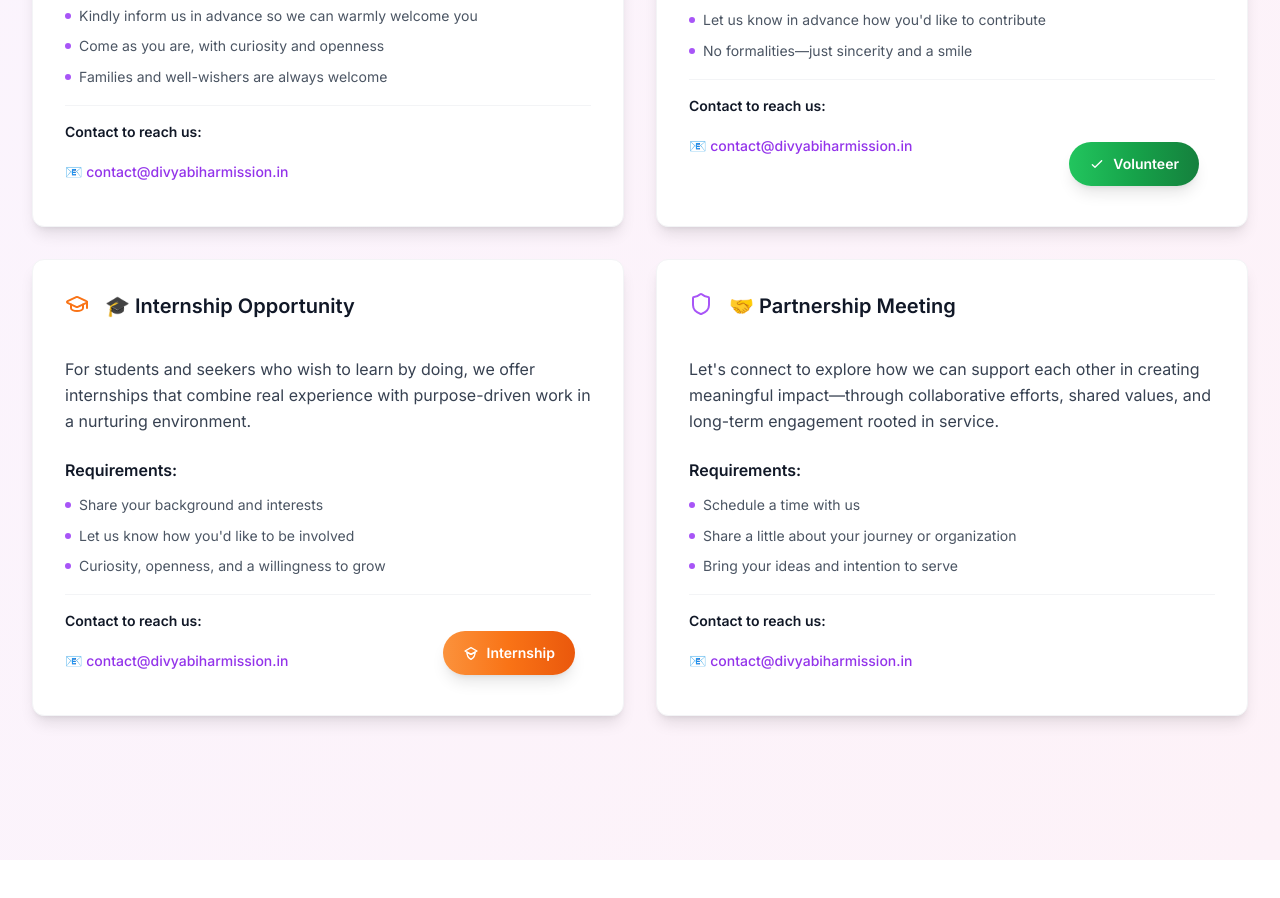
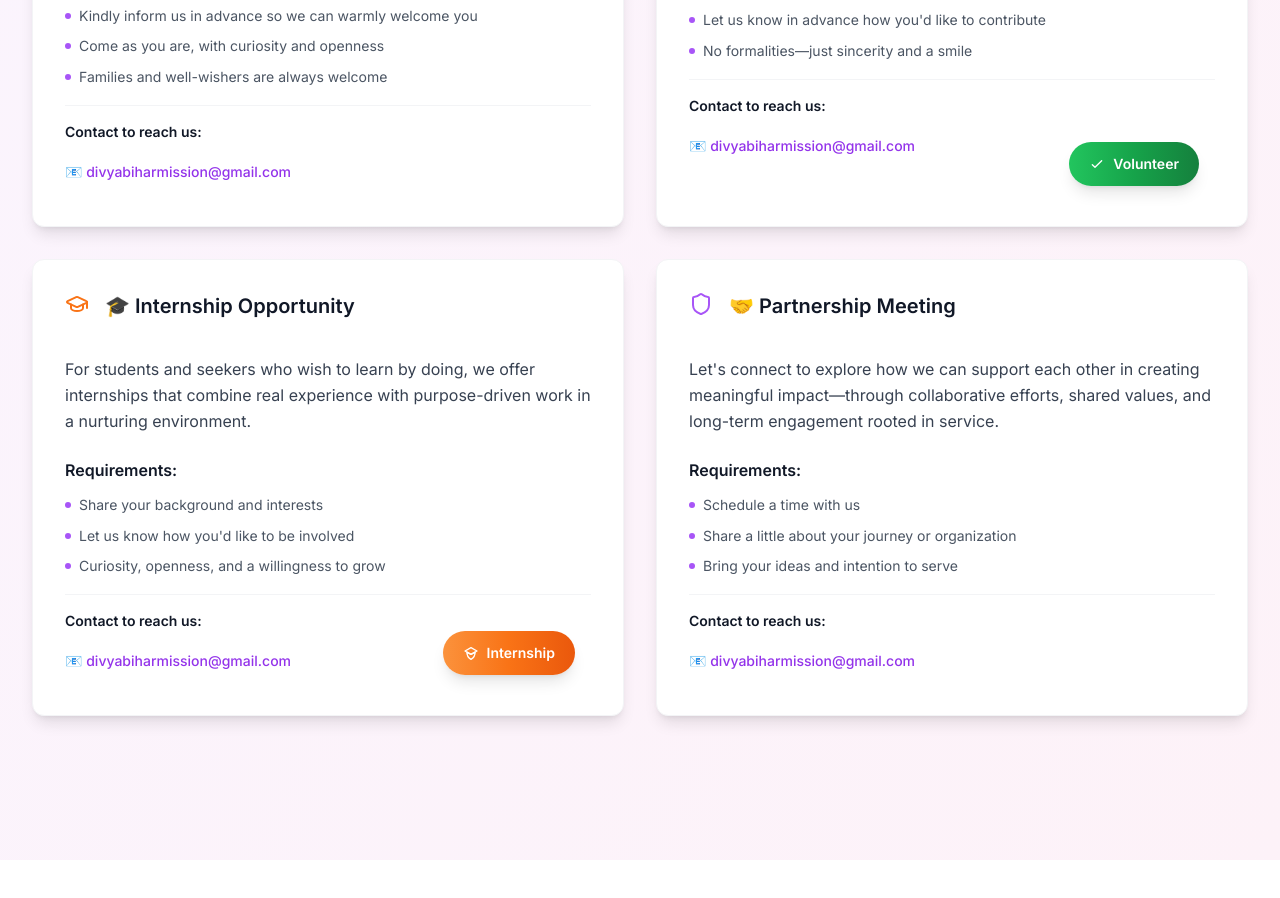
Before and after one commit to rksiitd1/gurukulam-v6, a Next.js app: page /contact in a window 1280 px wide. Shown: the part 6580-7478 px from the top of the page. Built offline with nearby package versions, Linux system fonts and the light colour scheme.

Commit message:
Update emails
divyabiharmission@gmail.com from
contact@divyabiharmission.in

```diff
--- a/components/contact/visiting-info.tsx
+++ b/components/contact/visiting-info.tsx
@@ -12,7 +12,7 @@ export function VisitingInfo() {
         "Come as you are, with curiosity and openness",
         "Families and well-wishers are always welcome",
       ],
-      contact: "contact@divyabiharmission.in",
+      contact: "divyabiharmission@gmail.com",
     },
     {
       type: "🙌 Seva Opportunity",
@@ -24,7 +24,7 @@ export function VisitingInfo() {
         "Let us know in advance how you'd like to contribute",
         "No formalities—just sincerity and a smile",
       ],
-      contact: "contact@divyabiharmission.in",
+      contact: "divyabiharmission@gmail.com",
     },
     {
       type: "🎓 Internship Opportunity",
@@ -36,7 +36,7 @@ export function VisitingInfo() {
         "Let us know how you'd like to be involved",
         "Curiosity, openness, and a willingness to grow",
       ],
-      contact: "contact@divyabiharmission.in",
+      contact: "divyabiharmission@gmail.com",
     },
     {
       type: "🤝 Partnership Meeting",
@@ -48,7 +48,7 @@ export function VisitingInfo() {
         "Share a little about your journey or organization",
         "Bring your ideas and intention to serve",
       ],
-      contact: "contact@divyabiharmission.in",
+      contact: "divyabiharmission@gmail.com",
     },
   ]
 
```
